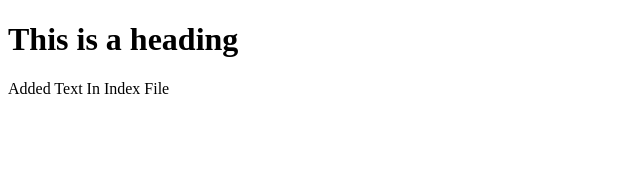
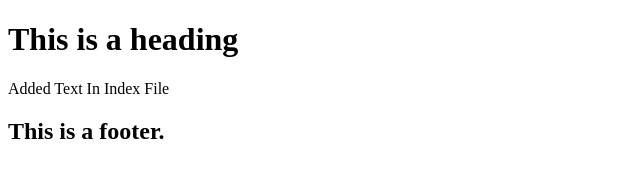
Before and after one commit to AbdullahAsif92/portfolio-site, a plain HTML site: page index.html in a window 1280 px wide. Shown: the whole page, without its empty margins (0-640 px from the left). Drawn offline with Linux system fonts and the light colour scheme.

Commit message:
footer added in index.html

```diff
--- a/index.html
+++ b/index.html
@@ -9,6 +9,9 @@
     <div class="container">
         <h1>This is a heading</h1>
         <p>Added Text In Index File</p>
+        <div class="footer">
+            <h2>This is a footer.</h2>
+        </div>
     </div>
 </body>
 </html>
```
